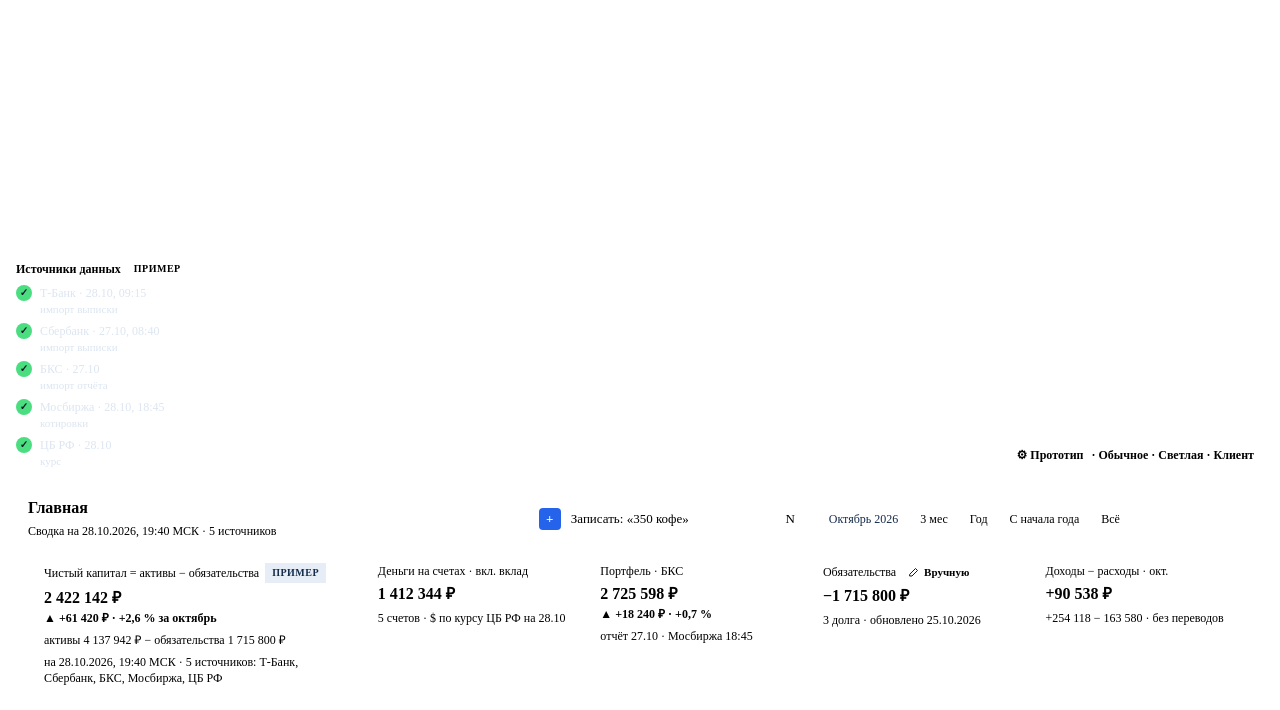
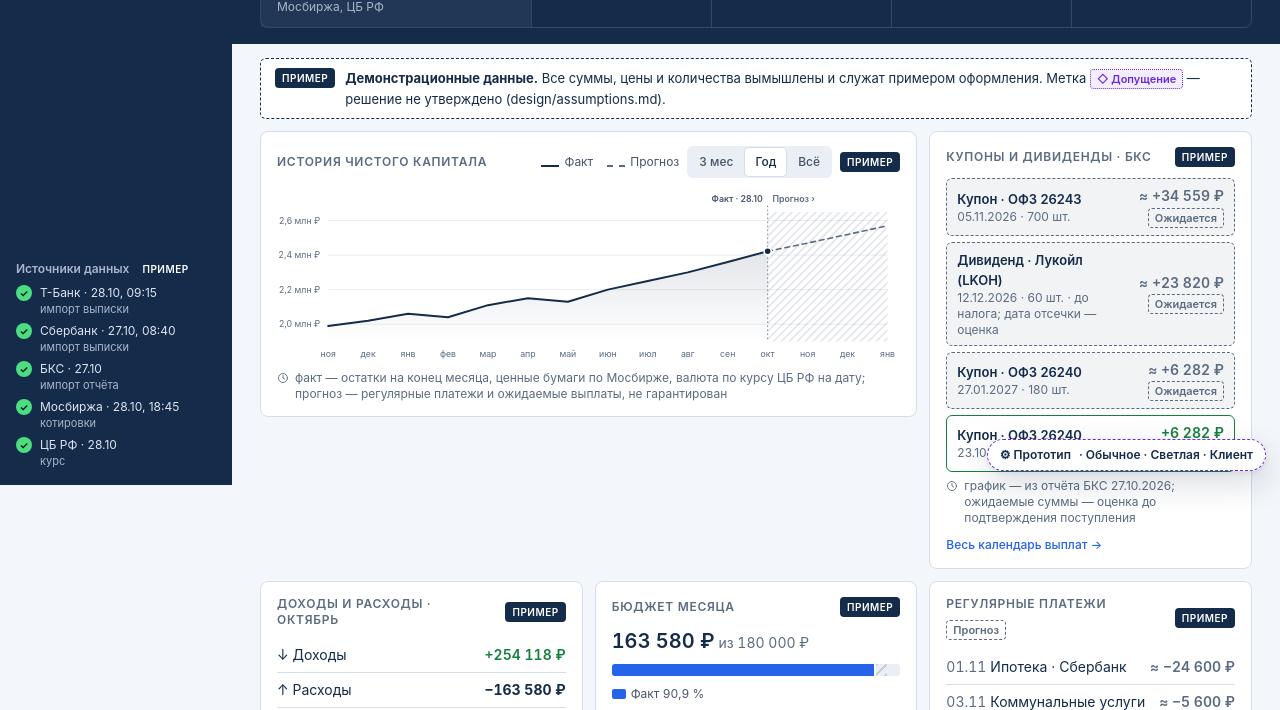
Before and after one commit to MuratPod/finvekha-prototype, a plain HTML site: page index.html in a window 1280 px wide. Shown: the part 315-1025 px from the top of the page. Drawn offline with Linux system fonts and the light colour scheme.

Commit message:
Fix: bundle design tokens and logo for GitHub Pages

```diff
--- /dev/null
+++ b/design/tokens.css
@@ -0,0 +1,234 @@
+/* =========================================================================
+   Финвеха — дизайн-токены v0.2 · направление Б «Строгий тёмно-синий»
+   (выбрано Муратом 28.10.2026). Палитра ТЗ §1.5.
+   Контраст посчитан скриптом design/tools/contrast.py → design/contrast_B.md
+   Темы: системная (prefers-color-scheme) + принудительная [data-theme].
+   Стекло (backdrop-filter) из направления А УБРАНО: все поверхности
+   непрозрачные; --color-glass оставлен только как алиас surface (совместимость).
+   Предыдущая версия: design/tokens_v0.1_backup.css
+   ========================================================================= */
+
+:root {
+  /* ---------- Базовая палитра ТЗ (не использовать напрямую в компонентах) */
+  --palette-navy:   #142B4A;
+  --palette-blue:   #2563EB;
+  --palette-green:  #15803D;
+  --palette-amber:  #D97706;   /* только иконки/полосы/рамки, НЕ текст */
+  --palette-red:    #B91C1C;
+  --palette-bg:     #F3F6FA;
+
+  /* ---------- Типографика (Б: плотнее, базовый 14) */
+  --font-sans: -apple-system, BlinkMacSystemFont, "SF Pro Text", "Inter", "Segoe UI",
+               Roboto, "Helvetica Neue", Arial, sans-serif;
+  --font-mono: "SF Mono", ui-monospace, "JetBrains Mono", Menlo, Consolas, monospace;
+  --font-numeric: "tnum" 1, "lnum" 1;
+
+  --fs-display: 32px;  --lh-display: 40px;     /* главный KPI в шапке */
+  --fs-kpi: 24px;      --lh-kpi: 30px;         /* KPI шапки */
+  --fs-h1: 20px;       --lh-h1: 28px;          /* заголовок экрана */
+  --fs-h2: 16px;       --lh-h2: 24px;
+  --fs-h3: 12px;       --lh-h3: 16px;          /* заголовок карточки, UPPERCASE, .06em */
+  --fs-body: 14px;     --lh-body: 20px;
+  --fs-table: 13px;    --lh-table: 18px;
+  --fs-small: 13px;    --lh-small: 18px;
+  --fs-caption: 12px;  --lh-caption: 16px;     /* дата/источник — минимум */
+  --fw-regular: 400; --fw-medium: 500; --fw-semibold: 600; --fw-bold: 700;
+
+  /* ---------- Отступы (шаг 4; Б: плотная сетка 12) */
+  --space-1: 4px;  --space-2: 8px;  --space-3: 12px; --space-4: 16px;
+  --space-5: 20px; --space-6: 24px; --space-7: 28px; --space-8: 32px;
+  --space-10: 40px; --space-12: 48px;
+
+  /* ---------- Сетка */
+  --sidebar-width: 232px;
+  --sidebar-rail: 72px;   /* 768–1279; < 768 — шторка */
+  --drawer-width: 280px;
+  --content-max: 1440px;
+  --grid-columns: 12;
+  --grid-gutter: 12px;
+  --page-padding: 28px;
+  --topbar-height: 60px;
+  --row-height: 36px;          /* строка плотной таблицы */
+
+  /* ---------- Радиусы (Б: сдержанные) */
+  --radius-xs: 4px;   /* бейджи, чипы */
+  --radius-sm: 6px;   /* поля, кнопки */
+  --radius-md: 8px;   /* карточки, KPI-полоса */
+  --radius-lg: 8px;   /* совместимость: карточки */
+  --radius-xl: 12px;  /* модальные окна, боковая панель-шторка */
+  --radius-pill: 999px;
+
+  /* ---------- Движение */
+  --dur-fast: 120ms; --dur-base: 180ms; --dur-slow: 280ms;
+  --ease: cubic-bezier(.2, .8, .2, 1);
+
+  /* ---------- Интерактив */
+  --hit-min: 36px;            /* десктоп, плотный режим; 44px для touch */
+  --focus-ring-width: 2px;
+}
+@media (pointer: coarse) { :root { --hit-min: 44px; } }
+
+/* =========================== СВЕТЛАЯ ТЕМА (по умолчанию) ================ */
+:root,
+[data-theme="light"] {
+  color-scheme: light;
+  /* Поверхности */
+  --color-bg:             #F3F6FA;   /* фон ТЗ, без градиентов */
+  --color-bg-gradient:    none;
+  --color-surface:        #FFFFFF;
+  --color-surface-2:      #F7F9FC;   /* зебра/hover строк, вложенные блоки */
+  --color-surface-sunken: #EAEFF5;   /* поля, трек прогресса, сегменты */
+  --color-glass:          var(--color-surface);   /* стекло убрано */
+  --color-glass-border:   var(--color-divider);
+  --color-overlay:        rgba(20, 43, 74, 0.45);
+  /* Тёмно-синие зоны Б: сайдбар и шапка KPI */
+  --color-sidebar:        #142B4A;
+  --color-sidebar-active: rgba(255,255,255,.10);   /* ≈ #2C405C */
+  --color-band:           #142B4A;
+  --color-band-cell:      rgba(255,255,255,.06);   /* ≈ #223855, ячейка главного KPI */
+  --color-band-line:      rgba(255,255,255,.14);
+  --on-band-text:         #FFFFFF;   /* 14,25 / 11,90 на ячейке */
+  --on-band-text-2:       #C9D6E8;   /* 9,68 / 8,08 */
+  --on-band-text-3:       #A8B6C9;   /* 6,92 / 5,78 — дата, источник */
+  --on-band-positive:     #4ADE80;   /* 8,17 — #15803D на шапке 2,84 ✗ */
+  --on-band-negative:     #FCA5A5;   /* 7,51 — #B91C1C на шапке 2,20 ✗ */
+  --on-band-warning:      #FBBF24;   /* 8,53 — текст «устарело» на шапке */
+  --on-band-accent:       #93C5FD;   /* 7,90 — ссылки/фокус на шапке */
+  --on-band-control-bg:   rgba(255,255,255,.08);
+  --on-band-control-line: rgba(255,255,255,.28);
+
+  /* Текст */
+  --color-text:           #142B4A;   /* 13,14 bg / 14,25 surface */
+  --color-text-secondary: #475569;   /* 6,99 / 7,58 */
+  --color-text-tertiary:  #5B6B80;   /* 5,02 / 5,44 — дата, источник */
+  --color-text-on-accent: #FFFFFF;   /* 5,17 */
+  --color-text-inverse:   #FFFFFF;
+
+  /* Линии (Б: обводки вместо теней) */
+  --color-divider:        #D5DEE9;   /* декоративная, смысл не несёт */
+  --color-border:         #D5DEE9;
+  --color-border-control: #7C8BA1;   /* 3,19 / 3,46 ≥ 3:1 */
+
+  /* Акцент */
+  --color-accent:         #2563EB;   /* 4,77 / 5,17 */
+  --color-accent-strong:  #1D4ED8;   /* hover; 5,49 на тинте */
+  --color-accent-tint:    #DBEAFE;
+  --color-focus:          #2563EB;
+
+  /* Семантика */
+  --color-positive:       #15803D;   /* 4,63 / 5,02 */
+  --color-positive-tint:  #E8F7EE;   /* 4,53 */
+  --color-negative:       #B91C1C;   /* 5,97 / 6,47 */
+  --color-negative-tint:  #FDECEC;   /* 5,66 */
+  --color-warning:        #D97706;   /* ТОЛЬКО иконки/полосы/рамки (3,19 на surface) */
+  --color-warning-text:   #B45309;   /* ТЕКСТ предупреждений 4,63 / 5,02 */
+  --color-warning-tint:   #FEF6E0;   /* warning-text на тинте 4,66 */
+  --color-neutral:        #475569;   /* переводы, обмен */
+
+  /* Прогноз */
+  --color-forecast:       #5B6B80;   /* 5,44 */
+  --color-forecast-tint:  rgba(91,107,128,.08);
+  --forecast-hatch: repeating-linear-gradient(135deg, rgba(91,107,128,.24) 0 2px, transparent 2px 7px);
+  --forecast-dash: 6 4;
+
+  /* Метки прототипа: «Пример» (демо-данные) и «Допущение» (не утверждено) */
+  --color-demo-bg:        #142B4A;   /* белый 14,25 */
+  --color-demo-text:      #FFFFFF;
+  --color-demo-outline:   #142B4A;
+  --color-assume-text:    #6D28D9;   /* 6,25 на тинте; служебный цвет прототипа, не продукта */
+  --color-assume-tint:    #F3EEFF;
+  --color-assume-border:  #6D28D9;
+  --on-band-assume-bg:    #EDE9FE;   /* #4C1D95 на нём 9,23 */
+  --on-band-assume-text:  #4C1D95;
+
+  /* Графики */
+  --chart-1: #142B4A;  --chart-2: #2563EB;  --chart-3: #15803D;
+  --chart-4: #7C8BA1;  --chart-5: #D97706;
+  --chart-grid: #E4EAF2;
+
+  /* Тени — только для всплывающих слоёв */
+  --shadow-sm: none;
+  --shadow-md: 0 1px 2px rgba(20,43,74,.06);
+  --shadow-lg: 0 12px 32px rgba(20,43,74,.18), 0 2px 6px rgba(20,43,74,.08);
+  --shadow-glass: none;
+}
+
+/* =========================== ТЁМНАЯ ТЕМА ================================ */
+/* Значения продублированы: системная тема и принудительная [data-theme=dark] */
+@media (prefers-color-scheme: dark) {
+  :root:not([data-theme="light"]) {
+    color-scheme: dark;
+    --color-bg:#0B1524; --color-surface:#13233A; --color-surface-2:#1A2D47; --color-surface-sunken:#0E1A2C;
+    --color-overlay:rgba(0,0,0,.6);
+    --color-sidebar:#0E1D33; --color-sidebar-active:rgba(255,255,255,.10);
+    --color-band:#12284A; --color-band-cell:rgba(255,255,255,.06); --color-band-line:rgba(255,255,255,.14);
+    --color-text:#E6EDF6; --color-text-secondary:#A8B6C9; --color-text-tertiary:#93A3B8;
+    --color-text-on-accent:#0B1524; --color-text-inverse:#0B1524;
+    --color-divider:#26395A; --color-border:#26395A; --color-border-control:#6B7F9E;
+    --color-accent:#60A5FA; --color-accent-strong:#93C5FD; --color-accent-tint:#12305C; --color-focus:#93C5FD;
+    --color-positive:#4ADE80; --color-positive-tint:#0F3320;
+    --color-negative:#F87171; --color-negative-tint:#3B1518;
+    --color-warning:#F59E0B; --color-warning-text:#FCD34D; --color-warning-tint:#3A2A0A;
+    --color-neutral:#A8B6C9;
+    --color-forecast:#94A3B8; --color-forecast-tint:rgba(148,163,184,.10);
+    --forecast-hatch: repeating-linear-gradient(135deg, rgba(148,163,184,.30) 0 2px, transparent 2px 7px);
+    --color-demo-bg:#E6EDF6; --color-demo-text:#0B1524; --color-demo-outline:#A8B6C9;
+    --color-assume-text:#C4B5FD; --color-assume-tint:#261C45; --color-assume-border:#A78BFA;
+    --chart-1:#C7D4E5; --chart-2:#60A5FA; --chart-3:#4ADE80; --chart-4:#6B7F9E; --chart-5:#F59E0B; --chart-grid:#22385A;
+    --shadow-md:none; --shadow-lg:0 12px 32px rgba(0,0,0,.55);
+  }
+}
+[data-theme="dark"] {
+  color-scheme: dark;
+  --color-bg:#0B1524;               /* text 15,53 */
+  --color-surface:#13233A;          /* text 13,40 · text-3 6,15 */
+  --color-surface-2:#1A2D47;        /* text-3 5,41 · negative 5,03 */
+  --color-surface-sunken:#0E1A2C;
+  --color-overlay:rgba(0,0,0,.6);
+  --color-sidebar:#0E1D33; --color-sidebar-active:rgba(255,255,255,.10);
+  --color-band:#12284A;             /* шапка KPI: белый 14,70 */
+  --color-band-cell:rgba(255,255,255,.06); --color-band-line:rgba(255,255,255,.14);
+  --color-text:#E6EDF6; --color-text-secondary:#A8B6C9; --color-text-tertiary:#93A3B8;
+  --color-text-on-accent:#0B1524;   /* 7,20 на #60A5FA */
+  --color-text-inverse:#0B1524;
+  --color-divider:#26395A; --color-border:#26395A; --color-border-control:#6B7F9E; /* 3,88 */
+  --color-accent:#60A5FA;           /* 7,20 / 6,21 */
+  --color-accent-strong:#93C5FD; --color-accent-tint:#12305C; --color-focus:#93C5FD;
+  --color-positive:#4ADE80; --color-positive-tint:#0F3320;
+  --color-negative:#F87171; --color-negative-tint:#3B1518;
+  --color-warning:#F59E0B;          /* графика 7,36 */
+  --color-warning-text:#FCD34D;     /* светлый янтарный, текст 10,96 на surface */
+  --color-warning-tint:#3A2A0A;     /* 9,61 */
+  --color-neutral:#A8B6C9;
+  --color-forecast:#94A3B8; --color-forecast-tint:rgba(148,163,184,.10);
+  --forecast-hatch: repeating-linear-gradient(135deg, rgba(148,163,184,.30) 0 2px, transparent 2px 7px);
+  --color-demo-bg:#E6EDF6; --color-demo-text:#0B1524; --color-demo-outline:#A8B6C9; /* 15,53 */
+  --color-assume-text:#C4B5FD; --color-assume-tint:#261C45; --color-assume-border:#A78BFA; /* 8,52 */
+  --chart-1:#C7D4E5; --chart-2:#60A5FA; --chart-3:#4ADE80; --chart-4:#6B7F9E; --chart-5:#F59E0B; --chart-grid:#22385A;
+  --shadow-md:none; --shadow-lg:0 12px 32px rgba(0,0,0,.55);
+}
+
+/* =========================== ДОСТУПНОСТЬ ================================ */
+@media (prefers-reduced-motion: reduce) {
+  :root { --dur-fast: 0ms; --dur-base: 0ms; --dur-slow: 0ms; }
+}
+@media (prefers-contrast: more) {
+  :root { --color-divider: var(--color-border-control); }
+}
+
+/* =========================== БАЗОВЫЕ УТИЛИТЫ ============================ */
+.num { font-variant-numeric: tabular-nums lining-nums; font-feature-settings: var(--font-numeric); white-space: nowrap; }
+/* .glass оставлен для совместимости со старыми образцами: теперь сплошная поверхность */
+.glass { background: var(--color-surface); border: 1px solid var(--color-divider); }
+.is-forecast { background-image: var(--forecast-hatch); }
+.badge-demo {
+  display: inline-flex; align-items: center; gap: 4px; padding: 2px 6px; border-radius: var(--radius-xs);
+  background: var(--color-demo-bg); color: var(--color-demo-text);
+  font: var(--fw-semibold) 11px/16px var(--font-sans); letter-spacing: .04em; text-transform: uppercase;
+}
+.badge-assume {
+  display: inline-flex; align-items: center; gap: 4px; padding: 1px 6px; border-radius: var(--radius-xs);
+  background: var(--color-assume-tint); color: var(--color-assume-text); border: 1px dotted var(--color-assume-border);
+  font: var(--fw-semibold) 11px/16px var(--font-sans);
+}
+:focus-visible { outline: var(--focus-ring-width) solid var(--color-focus); outline-offset: 2px; }
--- a/index.html
+++ b/index.html
@@ -5,8 +5,8 @@
 <meta name="viewport" content="width=device-width,initial-scale=1">
 <meta name="color-scheme" content="light dark">
 <title>Финвеха — прототип</title>
-<link rel="icon" href="../design/logo/finvekha_mark.svg" type="image/svg+xml">
-<link rel="stylesheet" href="../design/tokens.css">
+<link rel="icon" href="design/logo/finvekha_mark.svg" type="image/svg+xml">
+<link rel="stylesheet" href="design/tokens.css">
 <link rel="stylesheet" href="app.css">
 </head>
 <body>
```
Also changed, not shown: design/logo/preview.html (added, +4 -0 lines), design/logo/finvekha_logo.svg (added), design/logo/finvekha_logo_dark.svg (added), design/logo/finvekha_logo_preview.png (added), design/logo/finvekha_mark.svg (added).
